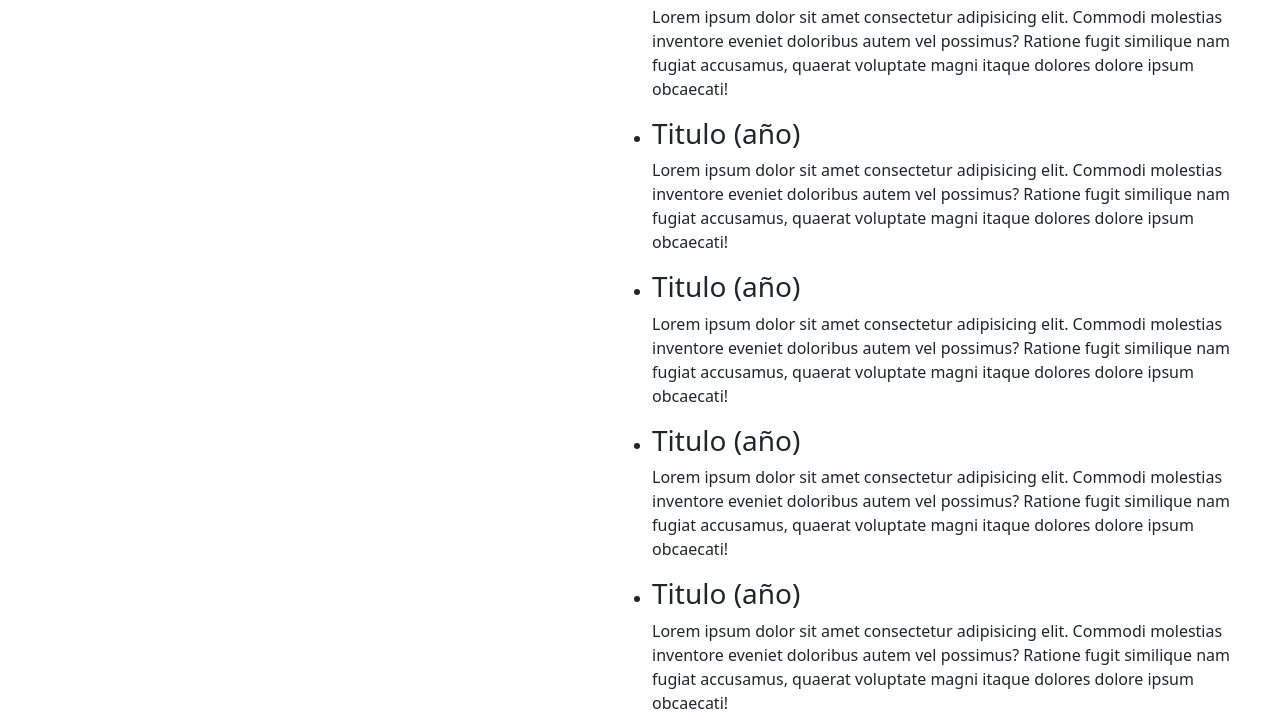
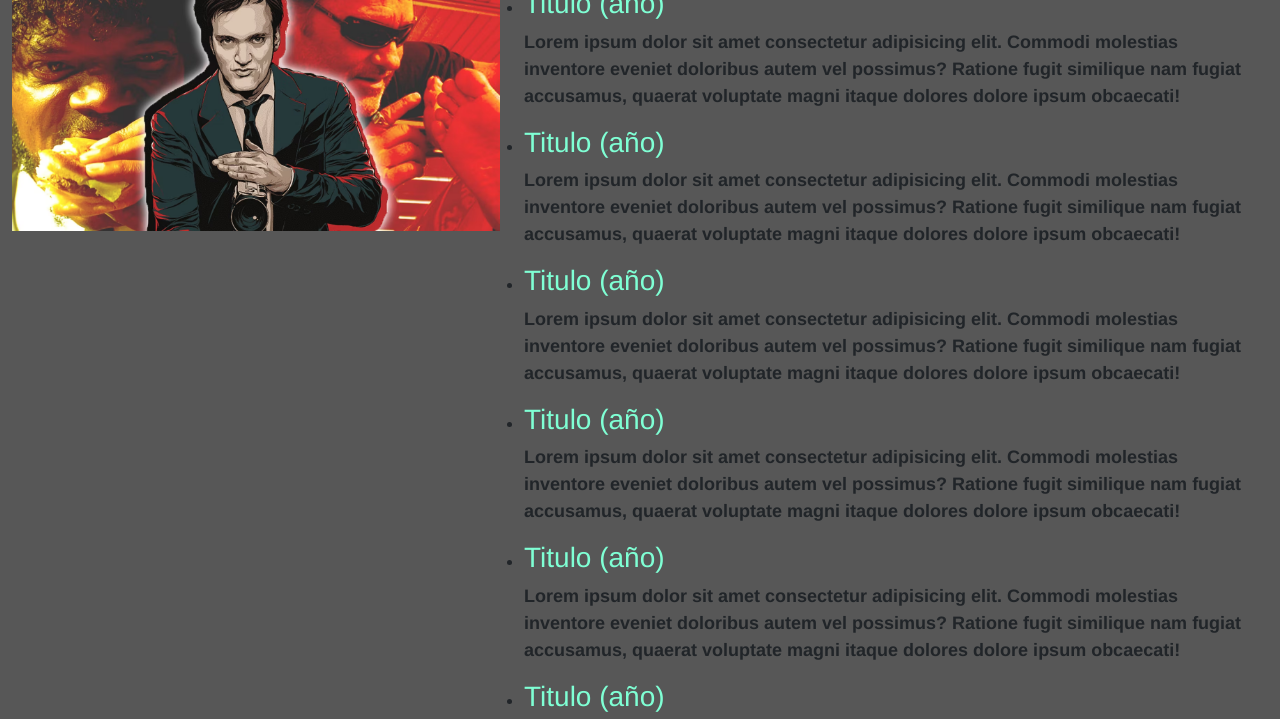
Before and after one commit to 00Legui/PreEntrega3Leguizamon, a plain HTML site: page pages/peliculas.html in a window 1280 px wide. Shown: the part 133-852 px from the top of the page. Drawn offline with nearby package versions, Linux system fonts and the light colour scheme; the site is published under a folder, as on GitHub Pages, so addresses that start at the root find nothing.

Commit message:
prueba linkeados

```diff
--- a/pages/peliculas.html
+++ b/pages/peliculas.html
@@ -4,7 +4,7 @@
     <meta charset="UTF-8">
     <meta name="viewport" content="width=device-width, initial-scale=1.0">
     <link href="https://cdn.jsdelivr.net/npm/bootstrap@5.3.3/dist/css/bootstrap.min.css" rel="stylesheet" integrity="sha384-QWTKZyjpPEjISv5WaRU9OFeRpok6YctnYmDr5pNlyT2bRjXh0JMhjY6hW+ALEwIH" crossorigin="anonymous">
-    <link rel="stylesheet" href="/css/style.css">
+    <link rel="stylesheet" href="../css/style.css">
     <title>Peliculas</title>
 </head>
 <body>
@@ -36,7 +36,7 @@
             <h1 class="titulo">Peliculas</h1>
         </div>
         <div class="row col-media">
-            <img src="/media/imagen-peliculas.avif" alt="Quentin Tarantino" class="grid-item imagen-grid first-item col-sm-6">
+            <img src="../media/imagen-peliculas.avif" alt="Quentin Tarantino" class="grid-item imagen-grid first-item col-sm-6">
                 <div class="row grid-item texto-grid col-sm-6">
                     <ul>
                         <li>
```
